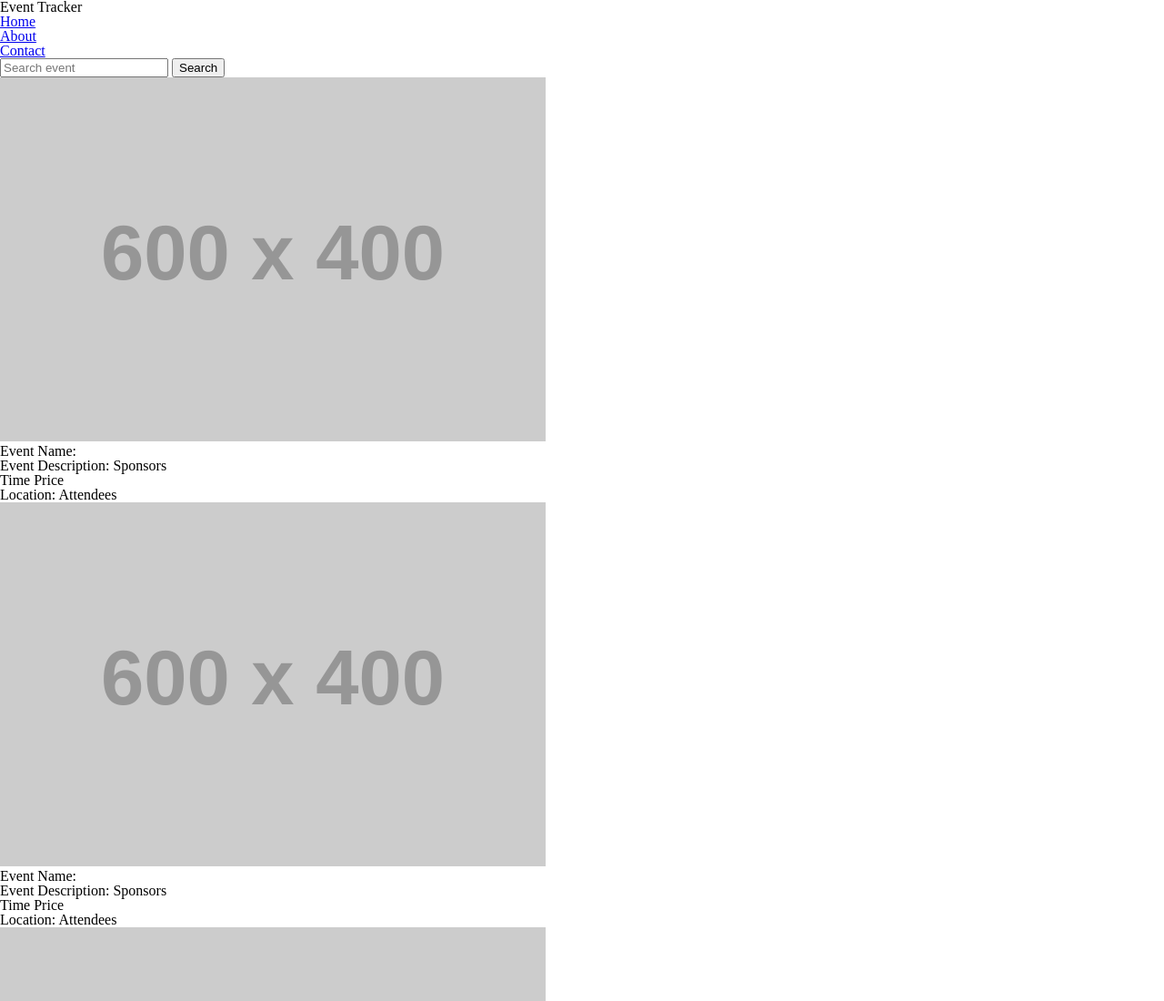
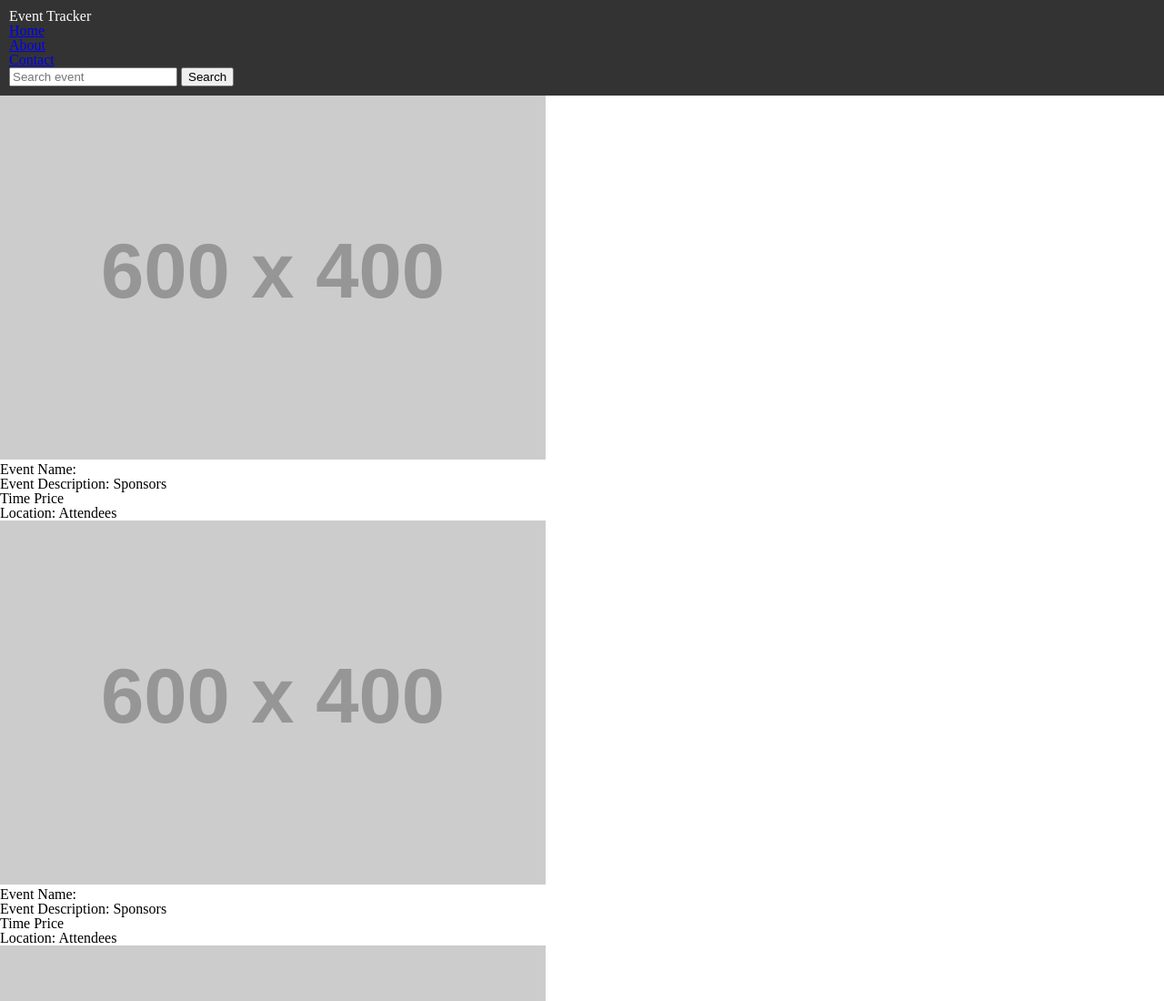
Before and after one commit to Jdamour12/EventTracker, a plain HTML site: page pages/index.html in a window 1280 px wide. Shown: the top 1100 px of the page at 91% size. Drawn offline with Linux system fonts and the light colour scheme; files that its build step writes are made by us from their sources; placeholder pictures from the web are drawn by us; a script that the page names is missing.

Commit message:
updating my css file

```diff
--- a/css/styles.css
+++ b/css/styles.css
@@ -129,3 +129,9 @@ table {
     border-collapse: collapse;
     border-spacing: 0;
 }
+
+header{
+    background-color: #333;
+    color: #fff;
+    padding: 10px;
+}
```
